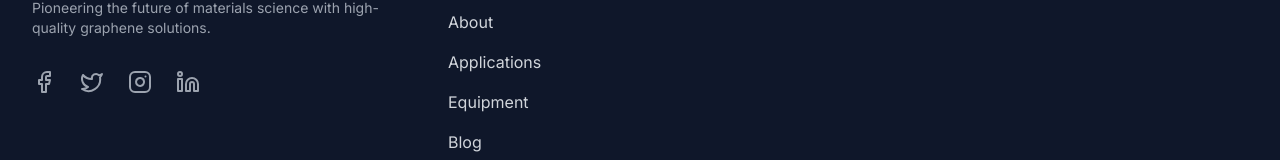
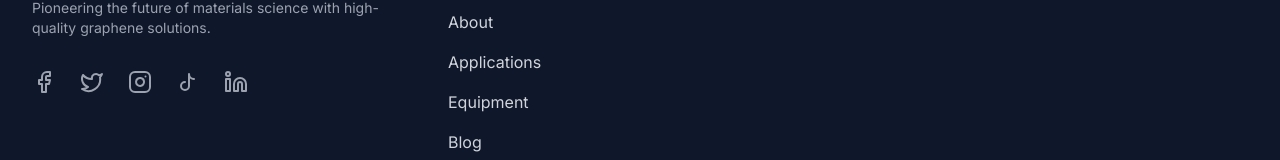
Before and after one commit to USA-graphene/website, a Next.js app: page / in a window 1280 px wide. Shown: the part 2520-2680 px from the top of the page. Built offline with nearby package versions, Linux system fonts and the light colour scheme.

Commit message:
Update footer social links and prepare for deployment

```diff
--- a/components/Footer.tsx
+++ b/components/Footer.tsx
@@ -15,18 +15,38 @@ export default function Footer() {
     social: [
       {
         name: 'Facebook',
-        href: '#',
+        href: 'https://www.facebook.com/groups/415750762731948',
         icon: Facebook,
       },
       {
         name: 'Twitter',
-        href: '#',
+        href: 'https://x.com/USA_Graphene',
         icon: Twitter,
       },
       {
         name: 'Instagram',
-        href: '#',
+        href: 'https://www.instagram.com/usa_graphene/',
         icon: Instagram,
+      },
+      {
+        name: 'TikTok',
+        href: 'https://www.tiktok.com/@usa.graphene',
+        icon: (props: any) => (
+          <svg
+            xmlns="http://www.w3.org/2000/svg"
+            width="24"
+            height="24"
+            viewBox="0 0 24 24"
+            fill="none"
+            stroke="currentColor"
+            strokeWidth="2"
+            strokeLinecap="round"
+            strokeLinejoin="round"
+            {...props}
+          >
+            <path d="M9 12a4 4 0 1 0 4 4V4a5 5 0 0 0 5 5" />
+          </svg>
+        ),
       },
       {
         name: 'LinkedIn',
```
Also changed, not shown: 1 other file (tests, documents, lock files or other folders).
